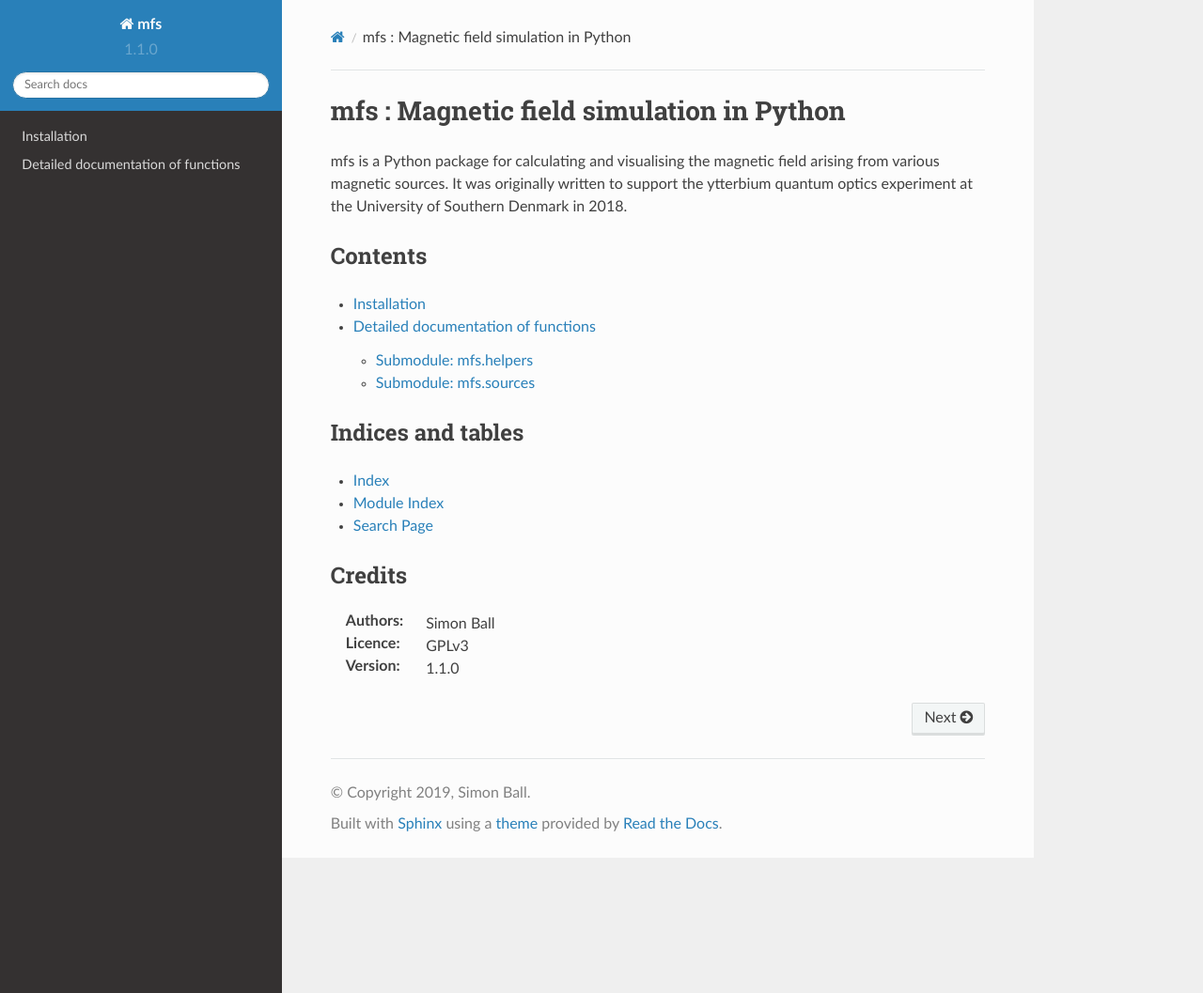
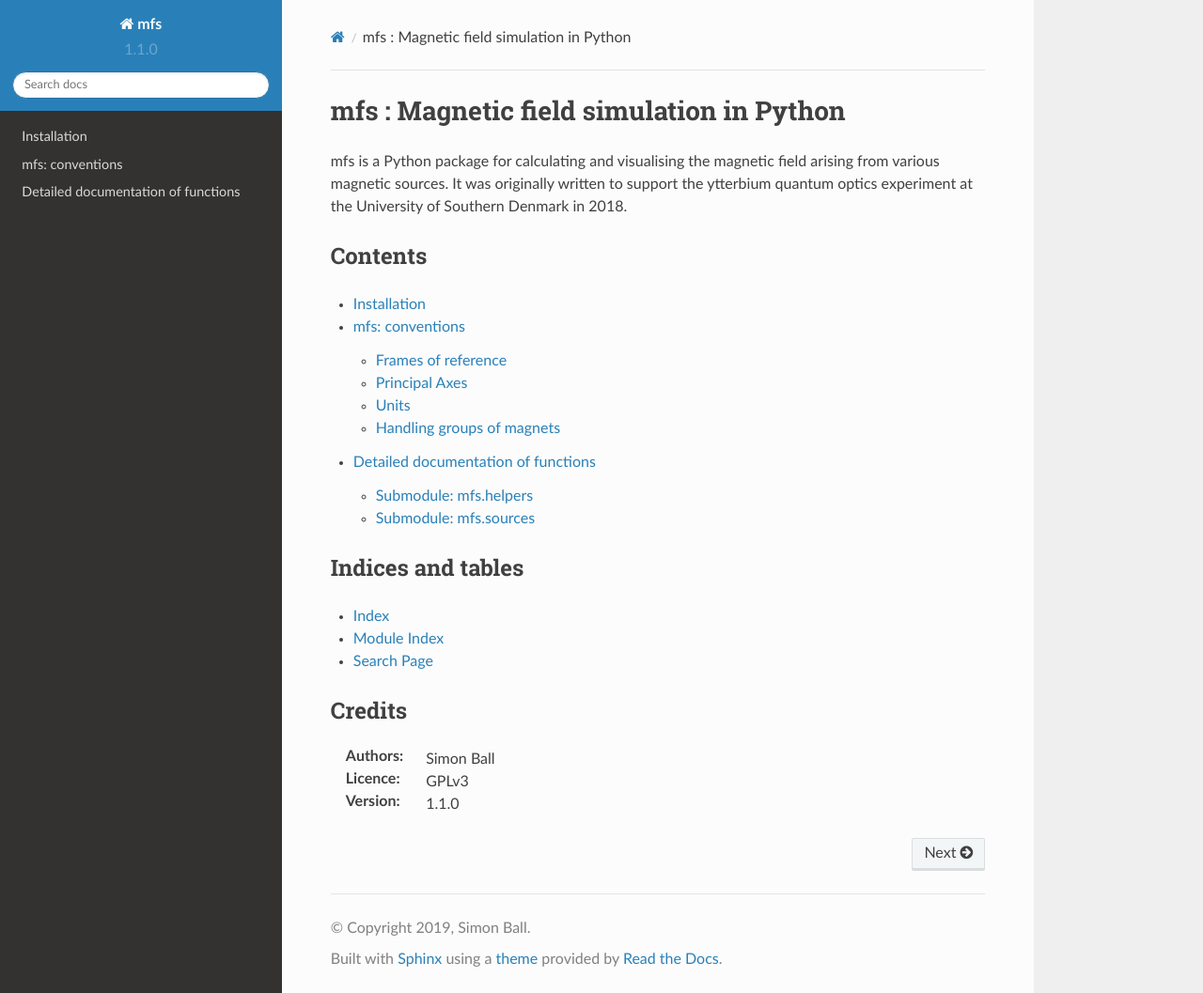
Before and after one commit to simon-ball/nqo-mfs, a Sphinx documentation site: the page built from docs/index.rst, in a window 1280 px wide and 1057 px high. Shown: the whole window at 94% size. Built offline with Sphinx 7.4.7 and the Read the Docs theme 2.0.0, drawn with Linux system fonts in a browser that asks for light colours; formulas are drawn with MathJax 3; some of the changed lines change nothing that is shown.

Commit message:
Add conventions to docs

```diff
--- /dev/null
+++ b/docs/docs/conventions.rst
@@ -0,0 +1,64 @@
+mfs: conventions
+================
+
+To maintain consistency, the following conventions are used throughout the library
+
+
+Frames of reference
+*******************
+
+In general, the magnets are implemented in their own, rotated frame of reference (referred to by dashes throughout). When each magnet instance is generated, this frame is defined by two angles, ``theta`` and ``phi``. Both are given in **degrees**.
+
+Rotations are all right-handed, i.e. a positive angle rotation around an axis results in a counter-clockwise movement, when viewed *from* positive-infinity on that axis
+
+
+
+
+
+-----
+Theta
+-----
+
+``theta`` is the azimuthal angle, i.e. rotation around the global ``Z`` axis. If ``phi=0°``, then  the ``X'-Y'`` plane is in the same plane as the ``X-Y`` frame, but rotated around the ``Z=Z'`` axis.
+
+
+---
+Phi
+---
+
+``phi`` is the polar angle, i.e. the rotation around the global ``X`` axis. If ``theta=0°``, then the ``Y'-Z'`` plane is in the same plane as the ``Y-Z`` frame, but rotated around the ``X=X'`` axis.
+
+-----
+Order
+-----
+
+Due to the use of extrinsic angles, the order of operations is important. When a frame is specified with both ``theta != 0``, ``phi != 0``, the frame is first rotated around the ``X`` axis by angle ``phi``, and second rotated around the ``Z`` axis by angle ``theta``
+
+----
+Note
+----
+
+Rotation around the global ``Y`` axis is not currently supported.
+
+All rotations are spherical, i.e. around the origin ``(0, 0, 0)`` in the global frame. Consequently, this package does not (currently) support completely arbitrary magnets, as the experiment it was written to support did not require that degree of complexity.
+
+
+Principal Axes
+**************
+By convention, all magnets are defined with respect to the ``Y'`` axis
+* Rectangular permanent magnets have their magnetisation pointing along the ``Y'`` axis
+* Electromagnetic coils have their windings parallel to the ``X'-Z'`` plane, wrapped around the ``Y'`` axis
+
+Units
+******
+SI units are used throughout - metres, Tesla, Amps, etc.
+
+Rectilinear magnets are always specifed by their **full** length.
+
+Circular magnets are always specifed by their **radius**
+
+
+Handling groups of magnets
+**************************
+
+As a general rule, methods which operate on a magnet will accept either a single magnet, or an iterable (list, tuple etc) containing multiple magnets.
--- a/docs/index.rst
+++ b/docs/index.rst
@@ -10,6 +10,7 @@
    :maxdepth: 2
 
    docs/installation
+   docs/conventions
    docs/detailed_doc
 
 
```
